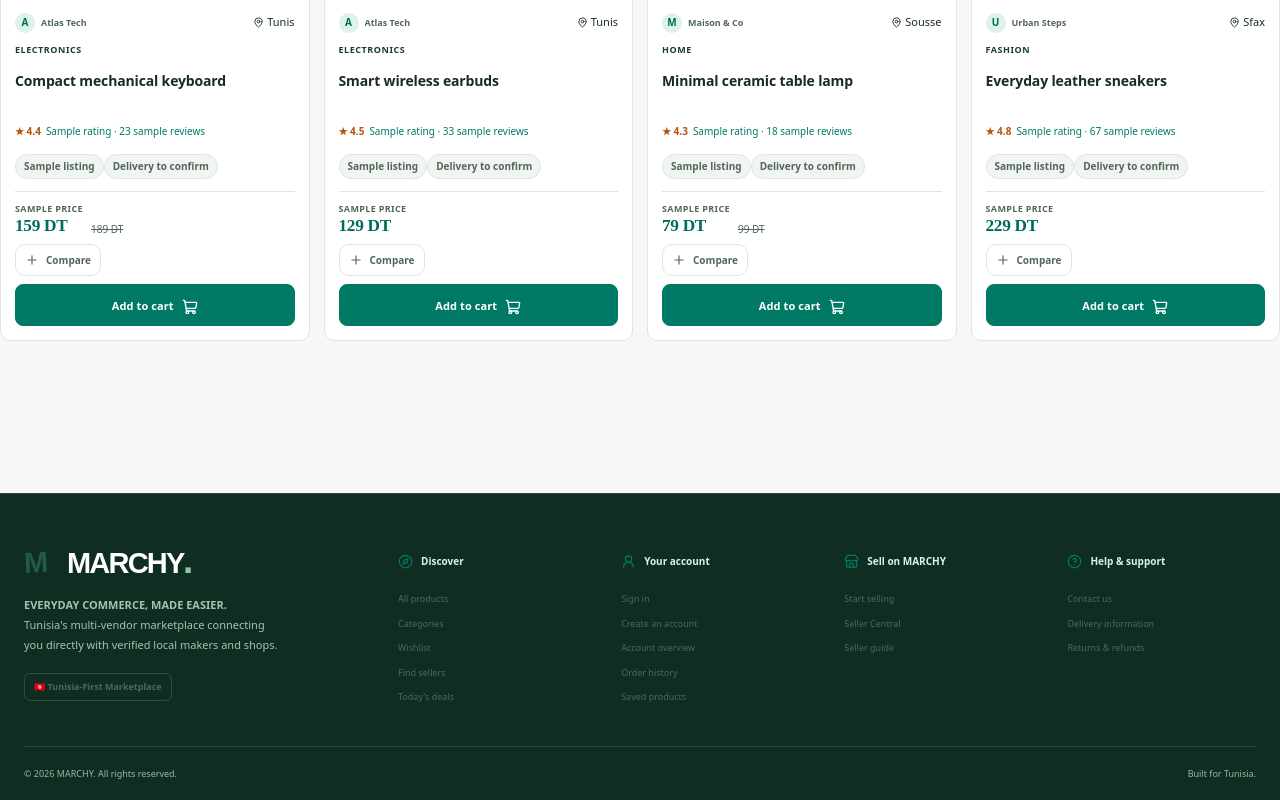
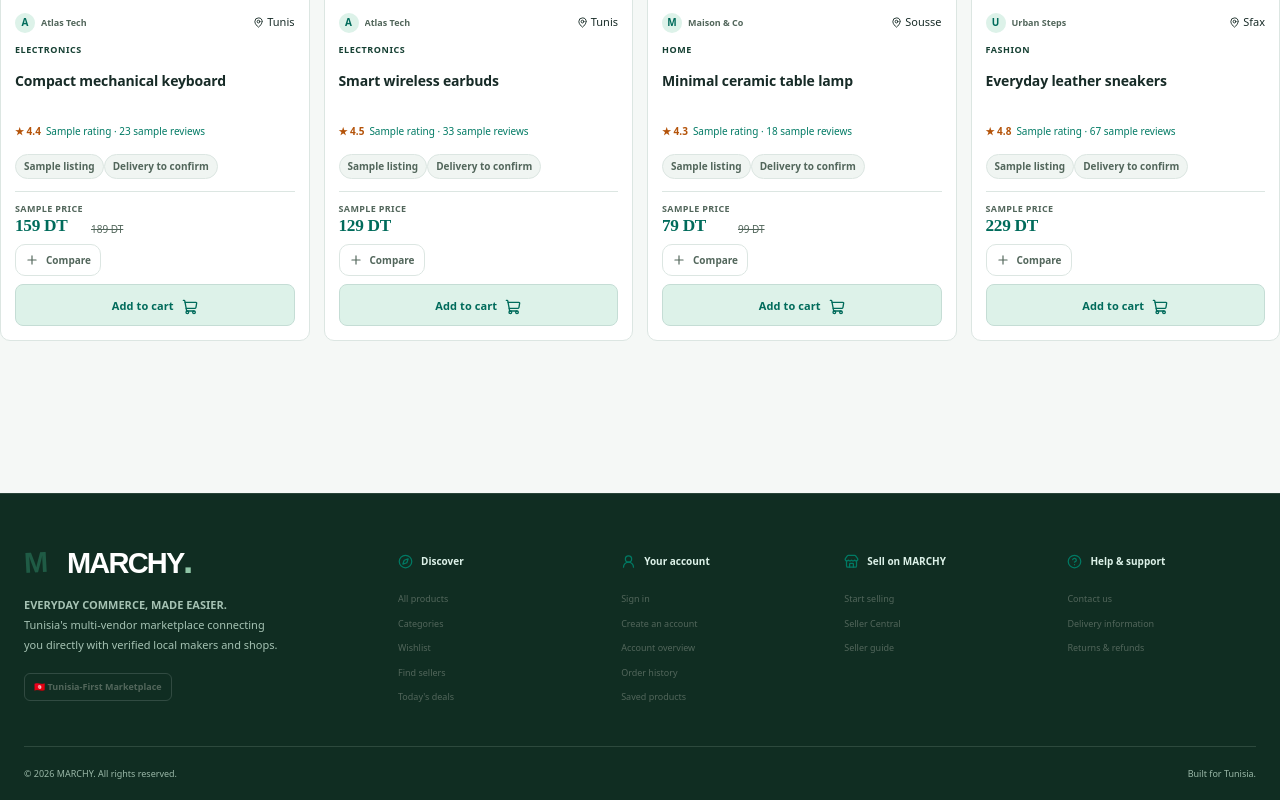
Before and after one commit to medkhalilghdamsi-dev/MARCHY, a React (Vite) app: page /product/1 in a window 1280 px wide. Shown: the part 4809-5609 px from the top of the page. Built offline with nearby package versions, Linux system fonts and the light colour scheme.

Commit message:
fix(css): preserve canonical marketplace button palette

```diff
--- a/src/styles/upwork-shared-cascade.css
+++ b/src/styles/upwork-shared-cascade.css
@@ -309,8 +309,8 @@ html[data-theme="dark"] .matrix-img,html[data-theme="dark"] .dock-thumb-item{bac
 .product-card .wish-btn{position:absolute;top:10px;inset-inline-end:10px;display:grid;place-items:center;z-index:2;width:34px;height:34px;border:1px solid rgba(255,255,255,.8);border-radius:50%;background:rgba(255,255,255,.9);backdrop-filter:blur(6px);color:#4e675a;box-shadow:0 2px 8px rgba(0,0,0,.08);cursor:pointer;transition:transform .18s ease,background .18s ease,color .18s ease;}
 .product-card .wish-btn:hover{transform:scale(1.06);background:#fff;color:#e11d48;}
 .product-card .wish-btn.wished{background:#fff;color:#e11d48;}
-.product-card .add-btn{display:flex;align-items:center;justify-content:center;gap:8px;width:100%;min-height:40px;margin:0;padding:9px 11px;border:1px solid var(--forest);border-radius:8px;background:var(--forest);color:#fff;font-size:11px;font-weight:700;cursor:pointer;transition:background .18s ease,border-color .18s ease,color .18s ease;}
-.product-card .add-btn:hover{background:var(--forest-dark);border-color:var(--forest-dark);}
+/* Layout only: component-system.css owns the shared add-button palette and hover state. */
+.product-card .add-btn{display:flex;align-items:center;justify-content:center;gap:8px;width:100%;min-height:40px;margin:0;padding:9px 11px;font-size:11px;}
 .product-card .add-btn.added{background:#e6f0eb;color:#164033;border-color:#b8d4c5;}
 
 /* Product-card campaign labels. */
```
